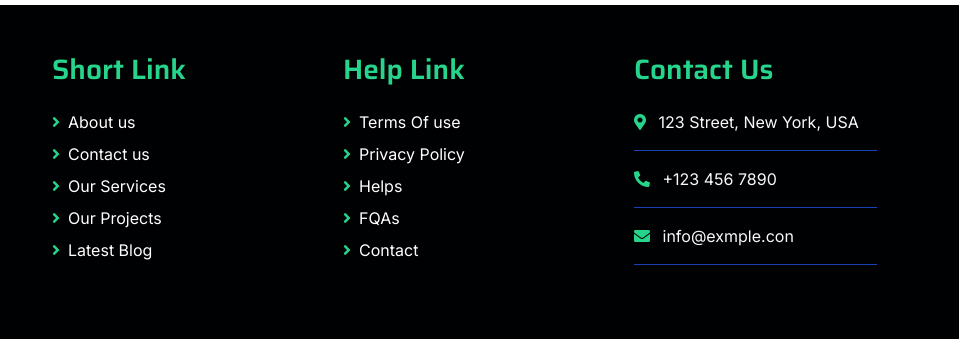
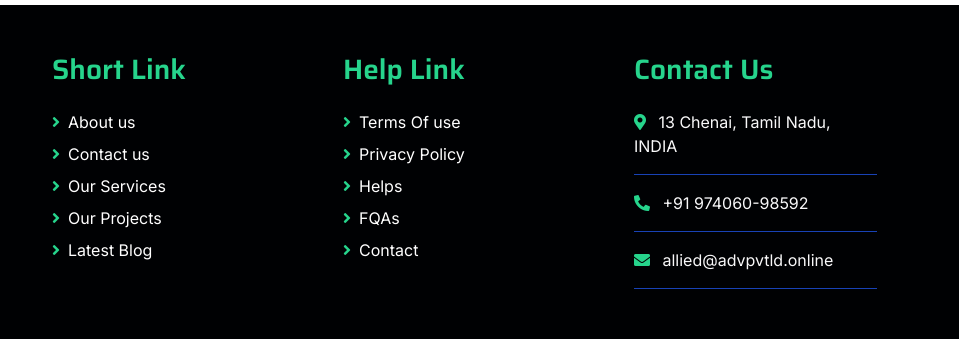
Before and after one commit to ameghashyam10-cmd/AD-V-, a plain HTML site: page service.html in a window 1280 px wide. Shown: the part 1997-2336 px from the top of the page, 321-1280 px from the left. Drawn offline with nearby package versions, Linux system fonts and the light colour scheme.

```diff
--- a/service.html
+++ b/service.html
@@ -272,9 +272,9 @@
                     <div class="col-lg-3 col-md-6">
                         <a href="#" class="h3 text-secondary">Contact Us</a>
                         <div class="text-white mt-4 d-flex flex-column contact-link">
-                            <a href="#" class="pb-3 text-light border-bottom border-primary"><i class="fas fa-map-marker-alt text-secondary me-2"></i> 123 Street, New York, USA</a>
-                            <a href="#" class="py-3 text-light border-bottom border-primary"><i class="fas fa-phone-alt text-secondary me-2"></i> +123 456 7890</a>
-                            <a href="#" class="py-3 text-light border-bottom border-primary"><i class="fas fa-envelope text-secondary me-2"></i> info@exmple.con</a>
+                            <a href="#" class="pb-3 text-light border-bottom border-primary"><i class="fas fa-map-marker-alt text-secondary me-2"></i> 13 Chenai, Tamil Nadu, INDIA</a>
+                            <a href="#" class="py-3 text-light border-bottom border-primary"><i class="fas fa-phone-alt text-secondary me-2"></i> +91 974060-98592</a>
+                            <a href="#" class="py-3 text-light border-bottom border-primary"><i class="fas fa-envelope text-secondary me-2"></i> allied@advpvtld.online</a>
                         </div>
                     </div>
                 </div>
```
